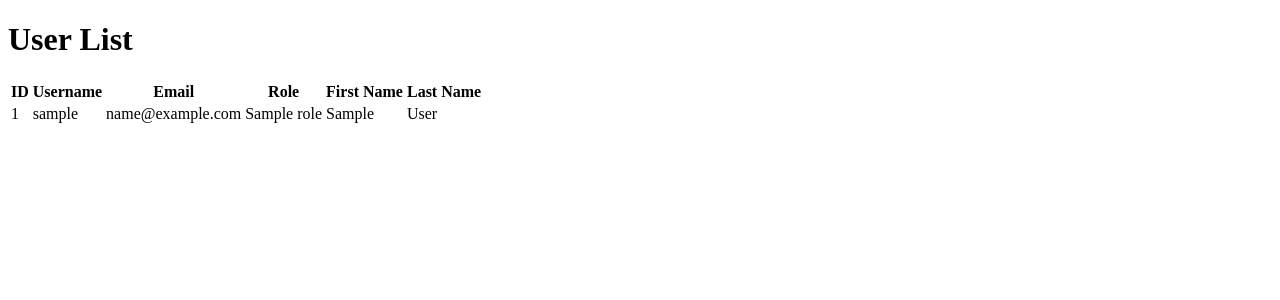
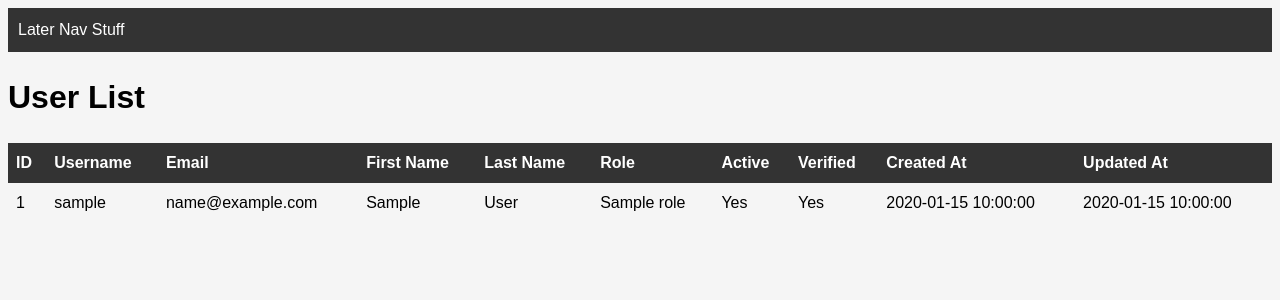
Before and after one commit to taholmes160/school11, a Flask app: page /users in a window 1280 px wide. Shown: the top 300 px of the page. Run offline with Flask 3, Linux system fonts and the light colour scheme; tables that the repository leaves empty hold one stand-in row (values such as "Sample post"); parts of the project's set-up code (start-up, migrations or seed data) failed here and were passed over.

Commit message:
Add basic styling to user list page and create base template
The commit adds basic styling to the user list page by creating a new CSS file and adding styles for the body, navigation bar, and table. It also creates a new base template that includes the navigation bar and allows for content to be added in a block. Finally, the commit removes an unnecessary line from the users.py file.

```diff
--- /dev/null
+++ b/static/css/style.css
@@ -0,0 +1,47 @@
+body {
+    font-family: Arial, sans-serif;
+    font-size: 16px;
+    line-height: 1.5;
+    background-color: #f5f5f5;
+}
+
+nav {
+    background-color: #333;
+    color: #fff;
+    padding: 10px;
+}
+
+nav ul {
+    list-style: none;
+    margin: 0;
+    padding: 0;
+}
+
+nav li {
+    display: inline-block;
+    margin-right: 10px;
+}
+
+nav a {
+    color: #fff;
+    text-decoration: none;
+}
+
+table {
+    border-collapse: collapse;
+    width: 100%;
+}
+
+th, td {
+    text-align: left;
+    padding: 8px;
+}
+
+th {
+    background-color: #333;
+    color: #fff;
+}
+
+tr:nth-child(even) {
+    background-color: #f2f2f2;
+}
--- /dev/null
+++ b/templates/base.html
@@ -0,0 +1,15 @@
+<!DOCTYPE html>
+<html>
+<head>
+    <title>{% block title %}{% endblock %}</title>
+    <link rel="stylesheet" href="{{ url_for('static', filename='css/style.css') }}">
+</head>
+<body>
+    <nav>
+        Later Nav Stuff
+    </nav>
+    <main>
+        {% block content %}{% endblock %}
+    </main>
+</body>
+</html>
--- a/templates/users_list.html
+++ b/templates/users_list.html
@@ -1,9 +1,8 @@
-<!DOCTYPE html>
-<html>
-<head>
-    <title>User List</title>
-</head>
-<body>
+{% extends 'base.html' %}
+
+{% block title %}User List{% endblock %}
+
+{% block content %}
     <h1>User List</h1>
     <table>
         <thead>
@@ -11,9 +10,13 @@
                 <th>ID</th>
                 <th>Username</th>
                 <th>Email</th>
-                <th>Role</th>
                 <th>First Name</th>
                 <th>Last Name</th>
+                <th>Role</th>
+                <th>Active</th>
+                <th>Verified</th>
+                <th>Created At</th>
+                <th>Updated At</th>
             </tr>
         </thead>
         <tbody>
@@ -22,13 +25,15 @@
                     <td>{{ user.id }}</td>
                     <td>{{ user.username }}</td>
                     <td>{{ user.email }}</td>
+                    <td>{{ user.first_name }}</td>
+                    <td>{{ user.last_name }}</td>
                     <td>{{ user.role.name }}</td>
-                <td>{{ user.first_name}}</td>
-                <td>{{ user.last_name}}</td>
-
+                    <td>{{ 'Yes' if user.is_active else 'No' }}</td>
+                    <td>{{ 'Yes' if user.is_verified else 'No' }}</td>
+                    <td>{{ user.created_at }}</td>
+                    <td>{{ user.updated_at }}</td>
                 </tr>
             {% endfor %}
         </tbody>
     </table>
-</body>
-</html>
+{% endblock %}
```
Also changed, not shown: users.py (line endings or trailing spaces). Lines whose indentation alone changed are shown as unchanged.
